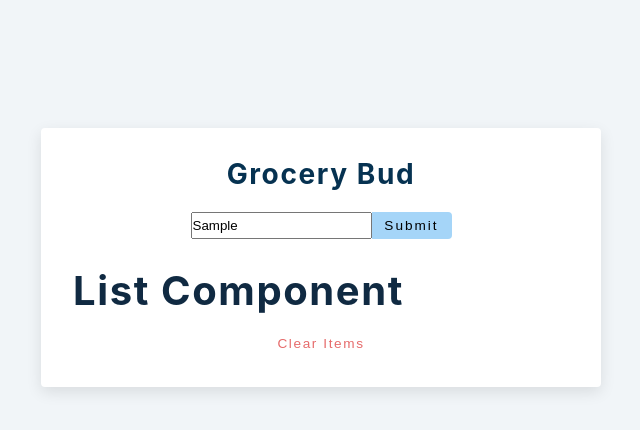
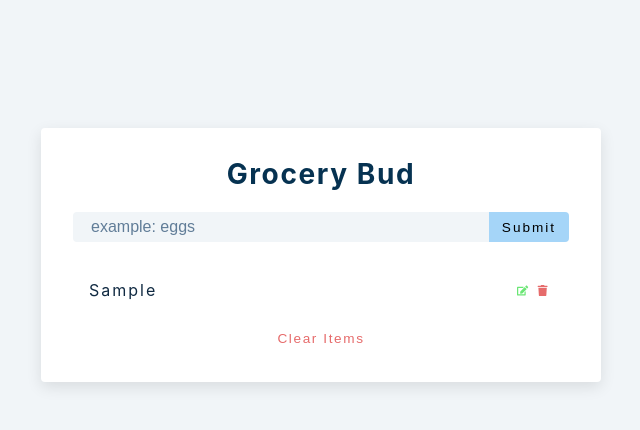
Before and after one commit to tiarafeaster/grocery-bud, a React (Create React App) app: page / in a window 1280 px wide. Both pictures are taken after typing "Sample" into the empty fields and a click on the button "Submit". Shown: the top 430 px of the page, without its empty margins (319-959 px from the left). Built offline with nearby package versions, Linux system fonts and the light colour scheme.

Commit message:
added fonts and delete and add item function

```diff
--- a/package.json
+++ b/package.json
@@ -8,6 +8,7 @@
     "@testing-library/user-event": "^12.1.10",
     "react": "^17.0.2",
     "react-dom": "^17.0.2",
+    "react-icons": "^4.2.0",
     "react-scripts": "4.0.3",
     "web-vitals": "^1.0.1"
   },
--- a/src/App.js
+++ b/src/App.js
@@ -11,7 +11,16 @@
 
   const handleSubmit = (event) => {
     event.preventDefault();
-    console.log("hello");
+    if (!name) {
+      // display Alert
+    } else if (name && isEditing) {
+      // deal with edit
+    } else {
+      // show alert
+      const newItem = { id: new Date().getTime().toString(), title: name };
+      setList([...list, newItem]);
+      setName("");
+    }
   };
 
   return (
@@ -22,7 +31,7 @@
         <div className="form-control">
           <input
             type="text"
-            classname="grocery"
+            className="grocery"
             placeholder="example: eggs"
             value={name}
             onChange={(event) => setName(event.target.value)}
@@ -33,10 +42,12 @@
           </button>
         </div>
       </form>
-      <div className="grocery-container">
-        <List />
-        <button className="clear-btn">clear items</button>
-      </div>
+      {list.length > 0 && (
+        <div className="grocery-container">
+          <List items={list} />
+          <button className="clear-btn">clear items</button>
+        </div>
+      )}
     </section>
   );
 }
--- a/src/List.js
+++ b/src/List.js
@@ -1,9 +1,25 @@
 import React from "react";
+import { FaEdit, FaTrash } from "react-icons/fa";
 
-function List() {
+function List({ items }) {
   return (
-    <div>
-      <h2>List Component</h2>
+    <div className="grocery-list">
+      {items.map((item) => {
+        const { id, title } = item;
+        return (
+          <article key={id} className="grocery-item">
+            <p className="title">{title}</p>
+            <div className="btn-container">
+              <button type="button" className="edit-btn">
+                <FaEdit />
+              </button>
+              <button type="button" className="delete-btn">
+                <FaTrash />
+              </button>
+            </div>
+          </article>
+        );
+      })}
     </div>
   );
 }
```
Also changed, not shown: 1 other file (tests, documents, lock files or other folders).
